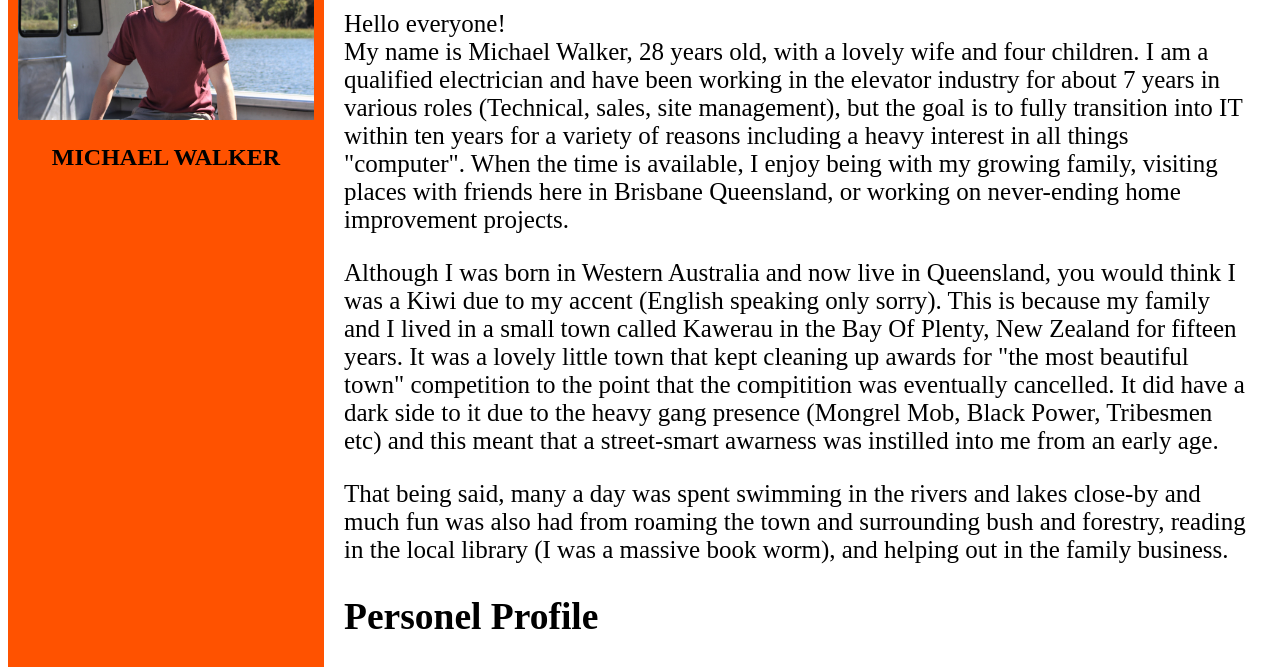
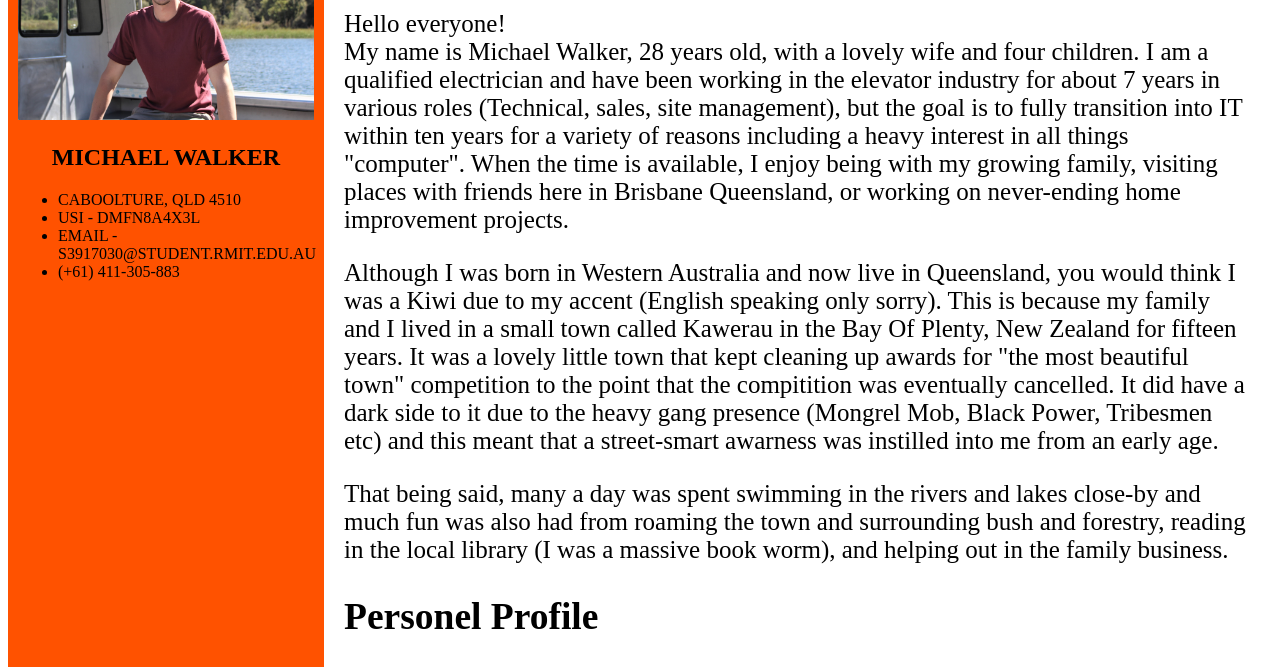
Before and after one commit to MichaelGWalker/A1-michaelwalker.github.io, a plain HTML site: page index.html in a window 1280 px wide. Shown: the part 123-790 px from the top of the page. Drawn offline with Linux system fonts and the light colour scheme.

Commit message:
Update index.html

```diff
--- a/index.html
+++ b/index.html
@@ -38,6 +38,12 @@
     </div>
     <div>
     <h1>MICHAEL WALKER</h1>
+        <ul>
+          <li>CABOOLTURE, QLD 4510</li>
+          <li>USI - DMFN8A4X3L</li>
+          <li>EMAIL - S3917030@STUDENT.RMIT.EDU.AU</li>
+          <li>(+61) 411-305-883</li>
+        </ul>
     </div>
   </div>
   <div class="column right" style="background-color:white; padding:20px; font-size: 25px; overflow-y:scroll;">
```
